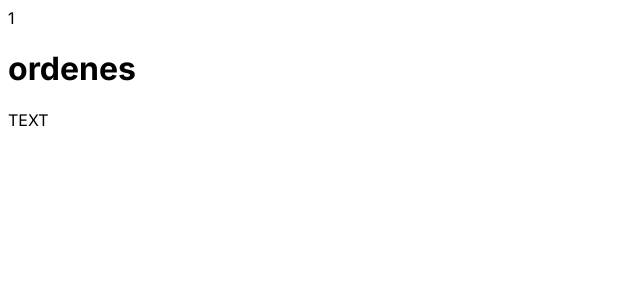
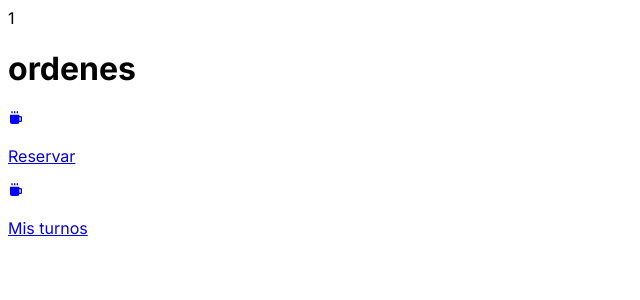
Before and after one commit to Francisco-783/challengePlanify, a Next.js app: page /ordenes in a window 1280 px wide. Shown: the top 300 px of the page, without its empty margins (0-640 px from the left). Built offline with nearby package versions, Linux system fonts and the light colour scheme.

Commit message:
feature: navigation bar completed

```diff
--- a/src/app/components/navigationBar.tsx
+++ b/src/app/components/navigationBar.tsx
@@ -1,12 +1,32 @@
-import React from 'react';
+"use client"
+import React, { useEffect } from 'react';
+import { BiSolidCoffee } from "react-icons/bi";
+import Link from 'next/link';
+import 'tailwindcss/tailwind.css';
+import { useAppContext } from '../context';
 
 
 
 const NavigationBar = () => {
+  const { storage} = useAppContext();
+  const style = "transition-all justify-center flex justify-items-center flex-col"
+  const colorStile = "text-purple-600 border-b-4 border-purple-600 outline-0 outline-offset-0 " + style ;
+
+  useEffect(() => {
+  console.log("RE RENDER")
+  }, [storage.reserving]);
   return (
-    <div >
-      {/* This contains 2 buttons, "reservar" and "mis turnos"*/}
-      TEXT
+    <div className="fixed bottom-0 left-0 w-full bg-white shadow-md flex justify-around py-2">
+      <Link href="/" className={storage.reserving === false ? style : colorStile}>
+        <BiSolidCoffee className='w-6 h-6 self-center'/>
+        <p>Reservar</p>
+        <p>{storage.reserving}</p>
+      </Link>
+      <Link href="/ordenes" className={storage.reserving === false ? colorStile : style}>
+        <BiSolidCoffee className='w-6 h-6 self-center'/>
+        <p>Mis turnos</p>
+      </Link>
+
     </div>
   );
 };
--- a/src/app/context/index.tsx
+++ b/src/app/context/index.tsx
@@ -10,6 +10,7 @@ type StorageType = {
     order: Order;
     orderList: Order[];
     progress: number
+    reserving: boolean
 };
 
 type ContextValueType = {
@@ -20,7 +21,8 @@ type ContextValueType = {
 const defaultStorageValue: StorageType = {
     order: { name: ""},
     orderList: [],
-    progress: 1
+    progress: 1,
+    reserving: true
 };
 
 const AppContext = createContext<ContextValueType>({
--- a/src/app/ordenes/page.tsx
+++ b/src/app/ordenes/page.tsx
@@ -1,13 +1,28 @@
 "use client"
 import 'tailwindcss/tailwind.css';
+import { useEffect } from 'react';
 import { useAppContext } from '../context';
 
 export default function Ordenes() {
   const { storage, setStorage } = useAppContext();
+
+  useEffect(() => {
+    setStorage(prevState => ({
+      ...prevState,
+      reserving: false
+    }));
+    return () => {
+      setStorage(prevState => ({
+        ...prevState,
+        reserving: true
+      }));
+    };
+  }, []);
+
   return (
-    <main className="flex min-h-screen flex-col items-center justify-between p-24">
-      <h1 >ordenes</h1>
-      <h1 >{storage.order.name}</h1>
+    <main>
+      <h1>ordenes</h1>
+      <h1>{storage.order.name}</h1>
     </main>
   );
 }
--- a/src/app/page.tsx
+++ b/src/app/page.tsx
@@ -23,7 +23,7 @@ export default function Home() {
     <main >
       <h1 >Challenge Planify {storage.order.name}</h1>
       <button onClick={handleChangeName}>CAMBIO</button>
-      <Link href={"/ordenes"}>DSASDASD</Link>
+      <Link href={"/horarios"}>DSASDASD</Link>
     </main>
   );
 }
```
